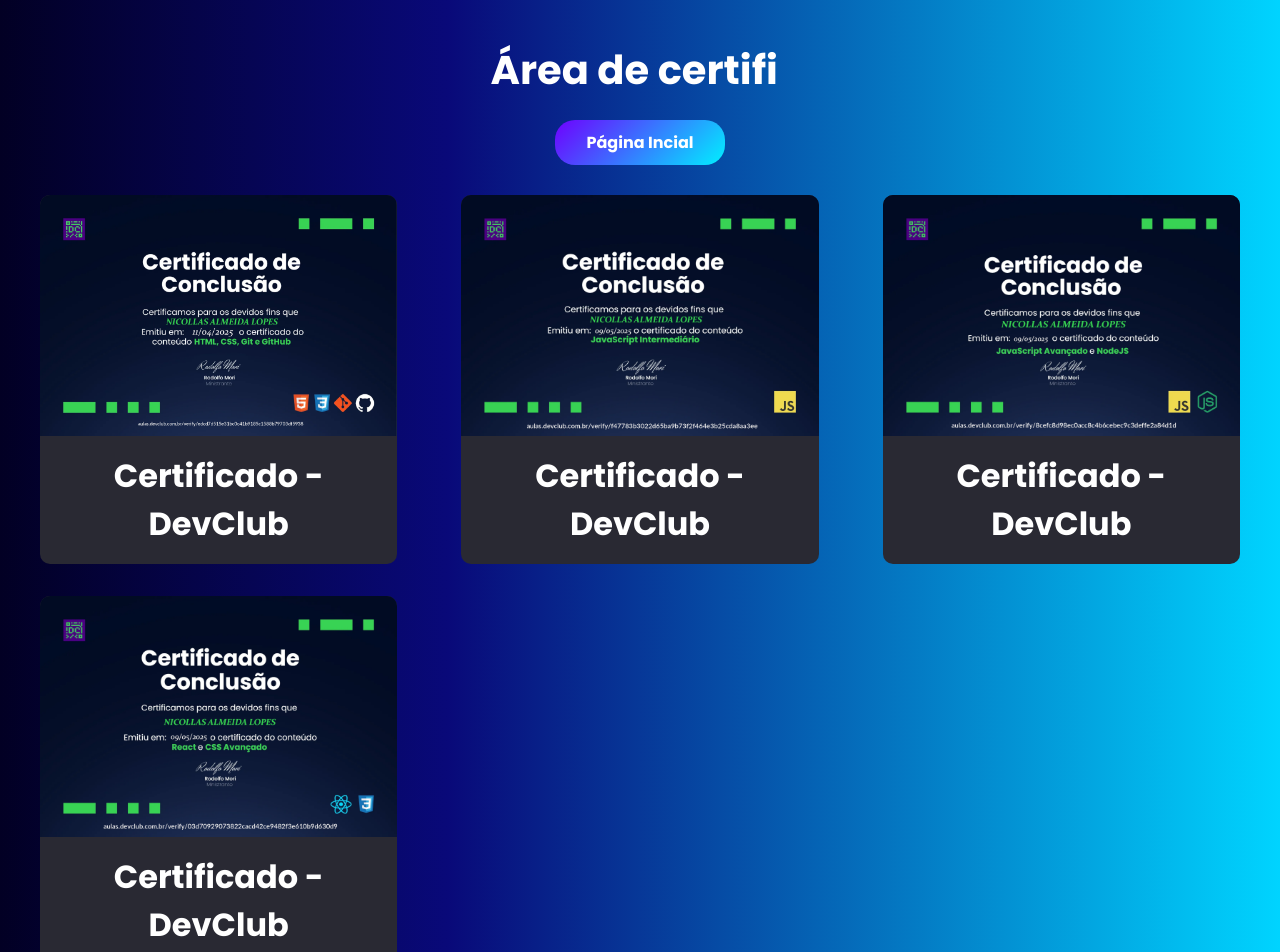
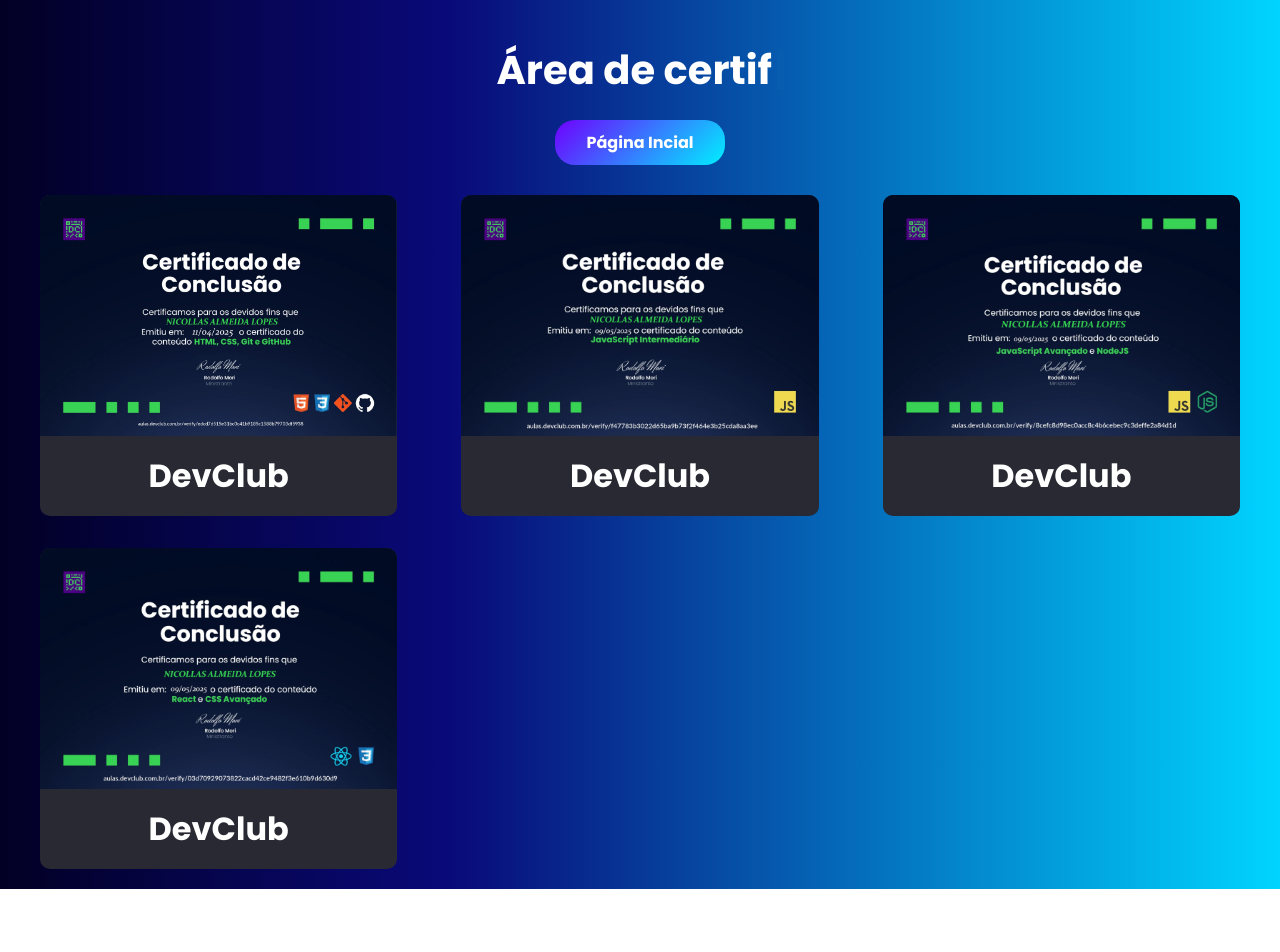
Before and after one commit to NicollasAlmeida14/meu-portifolio, a React (Vite) app: page /#/certificados in a window 1280 px wide. Shown: the top 952 px of the page. After the commit the page ends 889 px from the top, so only its background shows below. Built offline with nearby package versions, Linux system fonts and the light colour scheme.

Commit message:
Alteração no SubTitle do  card dos certificados

```diff
--- a/src/pages/MyCertificates/index.jsx
+++ b/src/pages/MyCertificates/index.jsx
@@ -23,22 +23,22 @@
 
                 <CerticateCard>
                     <img src={FirstCerticate} />
-                    <SubTitle>Certificado - DevClub</SubTitle>
+                    <SubTitle>DevClub</SubTitle>
                 </CerticateCard>
 
                 <CerticateCard>
                     <img src={SecondCertificate} />
-                    <SubTitle>Certificado - DevClub</SubTitle>
+                    <SubTitle>DevClub</SubTitle>
                 </CerticateCard>
 
                 <CerticateCard>
                     <img src={ThirdCerticate} />
-                    <SubTitle>Certificado - DevClub</SubTitle>
+                    <SubTitle>DevClub</SubTitle>
                 </CerticateCard>
 
                 <CerticateCard>
                     <img src={FourthCerticate} />
-                    <SubTitle>Certificado - DevClub</SubTitle>
+                    <SubTitle>DevClub</SubTitle>
                 </CerticateCard>
 
             </CertificatesContainer>
```
